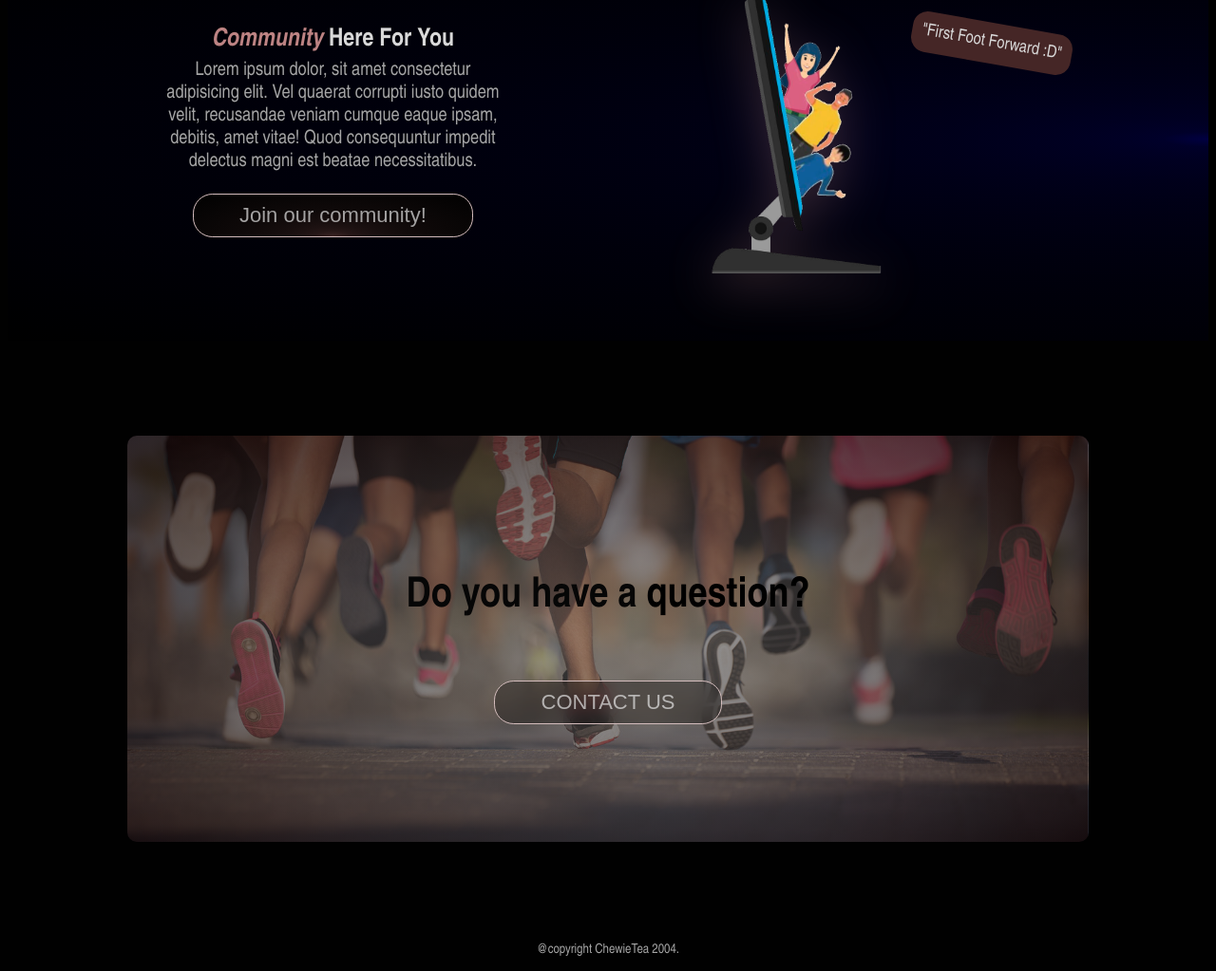
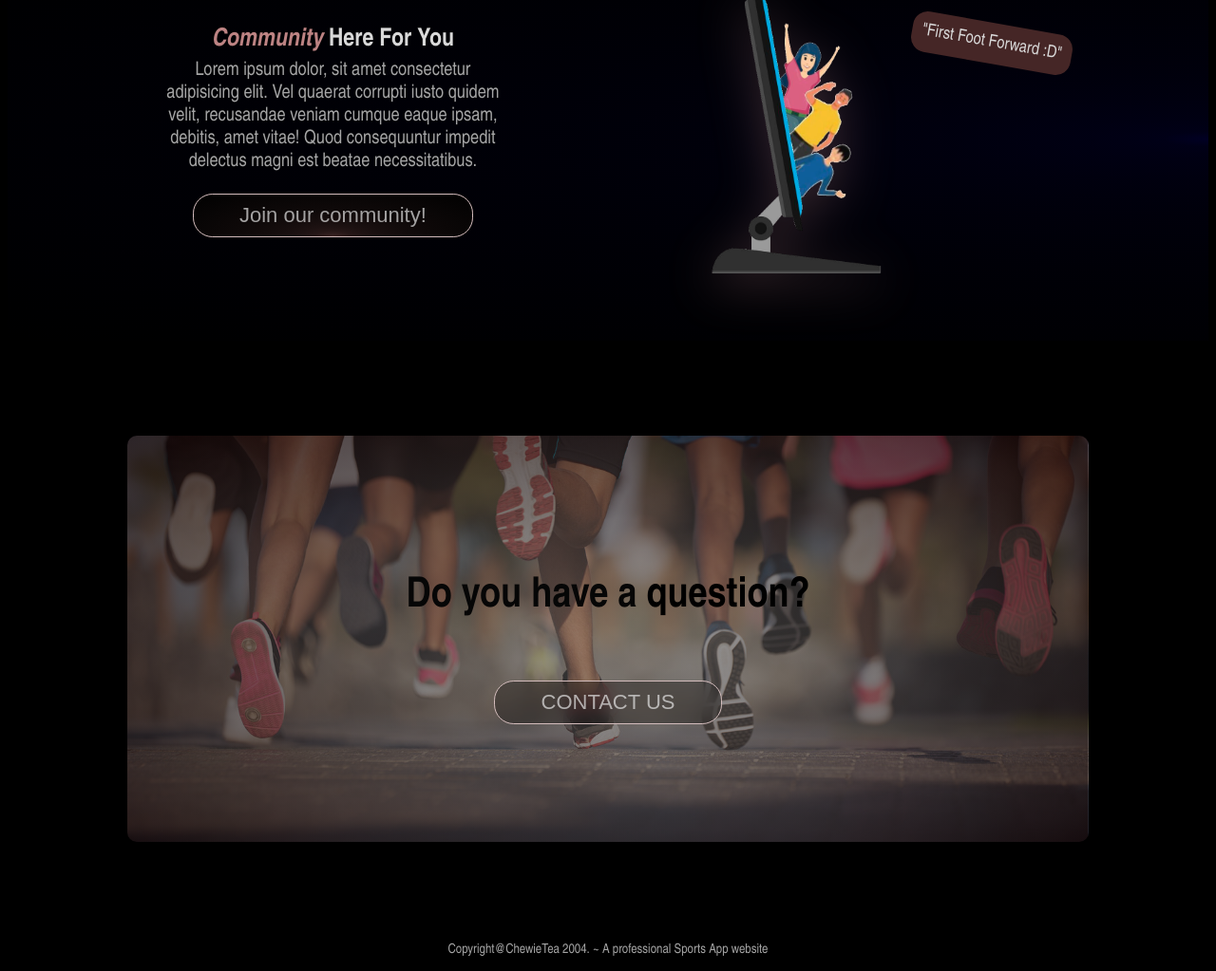
Before and after one commit to ChewieTea/sports-app-promotion, a plain HTML site: page index.html in a window 1280 px wide. Shown: the part 2220-3243 px from the top of the page at 95% size. Drawn offline with Linux system fonts and the light colour scheme.

Commit message:
copyright

```diff
--- a/index.html
+++ b/index.html
@@ -89,7 +89,7 @@
     </section>
 
     <footer>
-        <p>@copyright ChewieTea 2004.</p>
+        <p>Copyright@ChewieTea 2004. ~ A professional Sports App website</p>
     </footer>
     <script src="app.js"></script>
 </body>
--- a/style.css
+++ b/style.css
@@ -4,7 +4,7 @@
 }
 
 body {
-    background: #010101;
+    background: #000;
     position: relative;
 }
 
@@ -136,11 +136,11 @@ header img {
 }
 
 .sect:nth-child(odd) {
-    background: radial-gradient(at right center, #010042, 8%, #000);
+    background: radial-gradient(at right center, #010024, 8%, #000);
 }
 
 .sect:nth-child(even) {
-    background: radial-gradient(at left center, #0f0e3b, 2%, #000);
+    background: radial-gradient(at left center, #09081f, 2%, #000);
 }
 
 /*! image space Header 1 */
```
